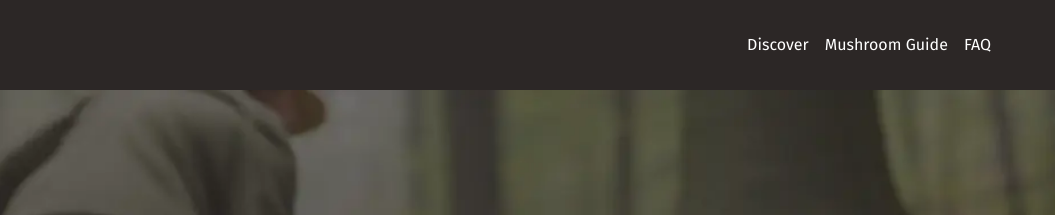
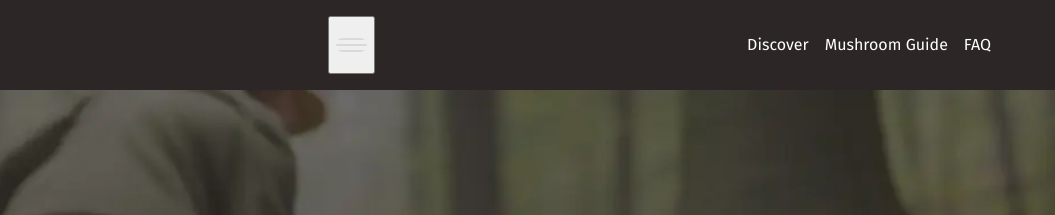
Before and after one commit to DvirHirsch/fungi-finders, a plain HTML site: page index.html in a window 1280 px wide. Shown: the top 215 px of the page, 225-1280 px from the left. Drawn offline with Linux system fonts and the light colour scheme.

Commit message:
added hamburger button

```diff
--- a/index.html
+++ b/index.html
@@ -18,7 +18,11 @@
 			<div class="wrapper wrapper--wide">
 				<div class="site-header__inner">
 					<img src="assets/fungi-finders.svg" alt="Fungi Finders" />
-					<nav class="primary-nav">
+					<button aria-controls="primary-nav" aria-expanded="false">
+						<span class="visually-hidden">Menu</span>
+						<img src="/assets/hamburger.svg" alt="" />
+					</button>
+					<nav id="primary-nav" class="primary-nav">
 						<ul>
 							<li><a href="/">Discover</a></li>
 							<li><a href="#">Mushroom Guide</a></li>
```
